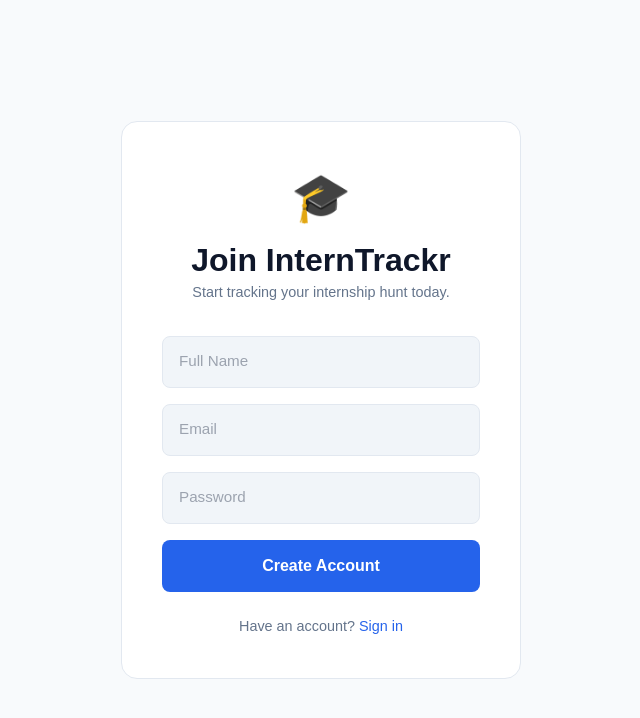
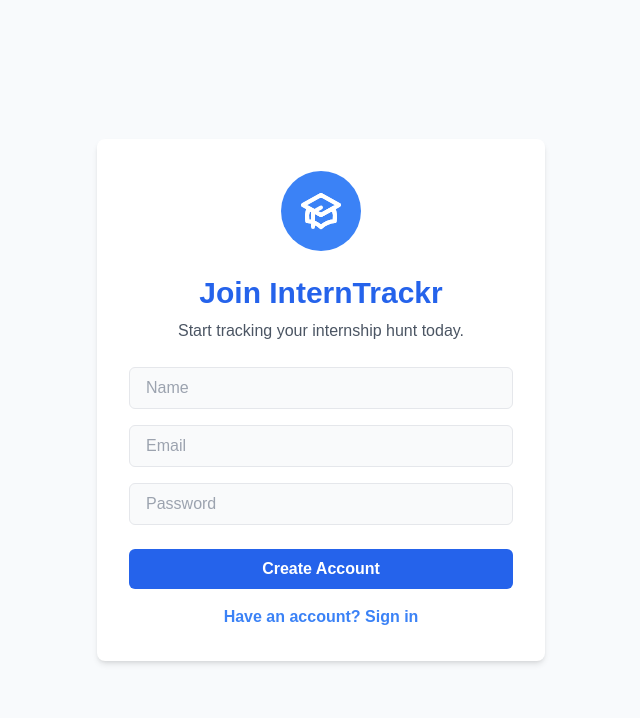
Before and after one commit to francesotelo/intertrackr, a React (Vite) app in the folder interntrackr-client/: page /register in a window 1280 px wide. Shown: the top 718 px of the page, without its empty margins (319-959 px from the left). Built offline with nearby package versions, Linux system fonts and the light colour scheme; the HTML template or start-up script is replaced by a standard one.

Commit message:
Update registration route to use Vercel URL

```diff
--- a/interntrackr-client/src/pages/Register.jsx
+++ b/interntrackr-client/src/pages/Register.jsx
@@ -1,56 +1,116 @@
-import { useState } from 'react';
-import { useNavigate, Link } from 'react-router-dom';
-import axios from 'axios';
-import { useAuth } from '../context/AuthContext';
+import React, { useState } from 'react';
+import { Link, useNavigate } from 'react-router-dom';
 
-export default function Register() {
-  const [form, setForm] = useState({ name: '', email: '', password: '' });
+const Register = () => {
+  const [name, setName] = useState('');
+  const [email, setEmail] = useState('');
+  const [password, setPassword] = useState('');
   const [error, setError] = useState('');
-  const { login } = useAuth();
   const navigate = useNavigate();
 
-  const handleSubmit = async (e) => {
+  const handleRegister = async (e) => {
     e.preventDefault();
+    setError('');
+
     try {
-      const res = await axios.post('http://localhost:5000/api/auth/register', form);
-      login(res.data.token, res.data.user);
-      navigate('/');
-    } catch (err) {
-      setError(err.response?.data?.msg || 'Registration failed');
+      // Updated to use the Vercel API URL environment variable
+      const response = await fetch(`${import.meta.env.VITE_API_URL}/api/users/register`, {
+        method: 'POST',
+        headers: {
+          'Content-Type': 'application/json',
+        },
+        body: JSON.stringify({
+          name,
+          email,
+          password
+        }),
+      });
+
+      const data = await response.json();
+
+      if (response.ok) {
+        console.log("Registration successful!", data);
+        // Redirect to login page on success
+        navigate('/login');
+      } else {
+        setError(data.message || 'Registration failed');
+        console.error("Registration failed:", data.message);
+      }
+    } catch (error) {
+      setError('Server error. Please try again later.');
+      console.error("Server error:", error);
     }
   };
 
   return (
-    <div style={styles.page}>
-      <div style={styles.card}>
-        <div style={styles.logo}>🎓</div>
-        <h1 style={styles.title}>Join InternTrackr</h1>
-        <p style={styles.sub}>Start tracking your internship hunt today.</p>
-        {error && <div style={styles.error}>{error}</div>}
-        <form onSubmit={handleSubmit} style={styles.form}>
-          <input style={styles.input} placeholder="Full Name" value={form.name}
-            onChange={e => setForm({ ...form, name: e.target.value })} required />
-          <input style={styles.input} type="email" placeholder="Email" value={form.email}
-            onChange={e => setForm({ ...form, email: e.target.value })} required />
-          <input style={styles.input} type="password" placeholder="Password" value={form.password}
-            onChange={e => setForm({ ...form, password: e.target.value })} required />
-          <button style={styles.btn} type="submit">Create Account</button>
+    <div className="flex items-center justify-center min-h-screen bg-[var(--bg)]">
+      <div className="bg-white p-8 rounded-lg shadow-md w-full max-w-md">
+        <div className="flex justify-center mb-6">
+          <div className="bg-blue-500 text-white p-4 rounded-full">
+            <svg className="w-12 h-12" fill="none" stroke="currentColor" viewBox="0 0 24 24" xmlns="http://www.w3.org/2000/svg">
+              <path strokeLinecap="round" strokeLinejoin="round" strokeWidth="2" d="M12 14l9-5-9-5-9 5 9 5z"></path>
+              <path strokeLinecap="round" strokeLinejoin="round" strokeWidth="2" d="M12 14l6.16-3.422a12.083 12.083 0 01.665 6.479A11.952 11.952 0 0012 20.055a11.952 11.952 0 00-6.824-2.998 12.078 12.078 0 01.665-6.479L12 14z"></path>
+              <path strokeLinecap="round" strokeLinejoin="round" strokeWidth="2" d="M12 14l9-5-9-5-9 5 9 5zm0 0l6.16-3.422a12.083 12.083 0 01.665 6.479A11.952 11.952 0 0012 20.055a11.952 11.952 0 00-6.824-2.998 12.078 12.078 0 01.665-6.479L12 14zm-4 6v-7.5l4-2.222"></path>
+            </svg>
+          </div>
+        </div>
+
+        <h2 className="text-3xl font-bold text-center text-blue-600 mb-2">Join InternTrackr</h2>
+        <p className="text-center text-gray-600 mb-6">Start tracking your internship hunt today.</p>
+
+        {error && (
+          <div className="bg-red-100 border border-red-400 text-red-700 px-4 py-3 rounded relative mb-4" role="alert">
+            <span className="block sm:inline">{error}</span>
+          </div>
+        )}
+
+        <form onSubmit={handleRegister}>
+          <div className="mb-4">
+            <input
+              type="text"
+              placeholder="Name"
+              className="w-full px-4 py-2 border rounded-md focus:outline-none focus:ring-2 focus:ring-blue-500 bg-gray-50"
+              value={name}
+              onChange={(e) => setName(e.target.value)}
+              required
+            />
+          </div>
+          <div className="mb-4">
+            <input
+              type="email"
+              placeholder="Email"
+              className="w-full px-4 py-2 border rounded-md focus:outline-none focus:ring-2 focus:ring-blue-500 bg-gray-50"
+              value={email}
+              onChange={(e) => setEmail(e.target.value)}
+              required
+            />
+          </div>
+          <div className="mb-6">
+            <input
+              type="password"
+              placeholder="Password"
+              className="w-full px-4 py-2 border rounded-md focus:outline-none focus:ring-2 focus:ring-blue-500 bg-gray-50"
+              value={password}
+              onChange={(e) => setPassword(e.target.value)}
+              required
+            />
+          </div>
+          <button
+            type="submit"
+            className="w-full bg-blue-600 text-white font-bold py-2 px-4 rounded-md hover:bg-blue-700 transition duration-300"
+          >
+            Create Account
+          </button>
         </form>
-        <p style={styles.link}>Have an account? <Link to="/login" style={{ color: 'var(--accent)' }}>Sign in</Link></p>
+
+        <div className="mt-4 text-center">
+          <Link to="/login" className="text-blue-500 hover:text-blue-700 font-semibold">
+            Have an account? Sign in
+          </Link>
+        </div>
       </div>
     </div>
   );
-}
+};
 
-const styles = {
-  page: { minHeight: '100vh', display: 'flex', alignItems: 'center', justifyContent: 'center', background: 'var(--bg)' },
-  card: { background: 'var(--surface)', border: '1px solid var(--border)', borderRadius: '16px', padding: '2.5rem', width: '100%', maxWidth: '400px', textAlign: 'center' },
-  logo: { fontSize: '3rem', marginBottom: '0.5rem' },
-  title: { fontSize: '2rem', fontWeight: 800, color: 'var(--text)', marginBottom: '0.25rem' },
-  sub: { color: 'var(--muted)', marginBottom: '2rem', fontSize: '0.9rem' },
-  error: { background: '#ef444420', border: '1px solid #ef4444', color: '#ef4444', borderRadius: '8px', padding: '0.75rem', marginBottom: '1rem', fontSize: '0.85rem' },
-  form: { display: 'flex', flexDirection: 'column', gap: '1rem' },
-  input: { background: 'var(--surface2)', border: '1px solid var(--border)', borderRadius: '8px', padding: '0.85rem 1rem', color: 'var(--text)', fontSize: '0.95rem', outline: 'none' },
-  btn: { background: 'var(--accent)', color: '#fff', border: 'none', borderRadius: '8px', padding: '0.9rem', fontSize: '1rem', fontWeight: 600, cursor: 'pointer', fontFamily: 'Syne, sans-serif' },
-  link: { marginTop: '1.5rem', color: 'var(--muted)', fontSize: '0.9rem' }
-};
+export default Register;
```
